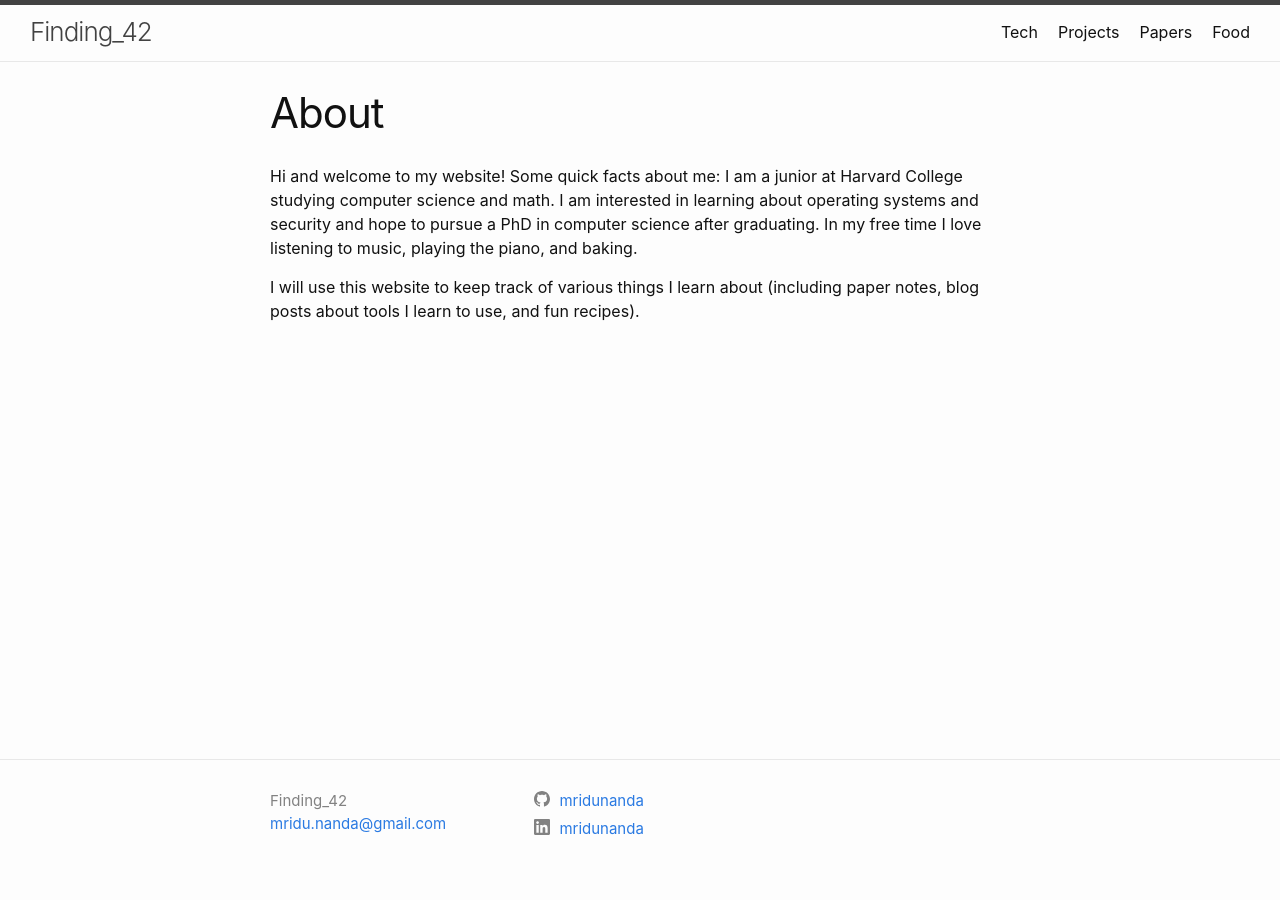
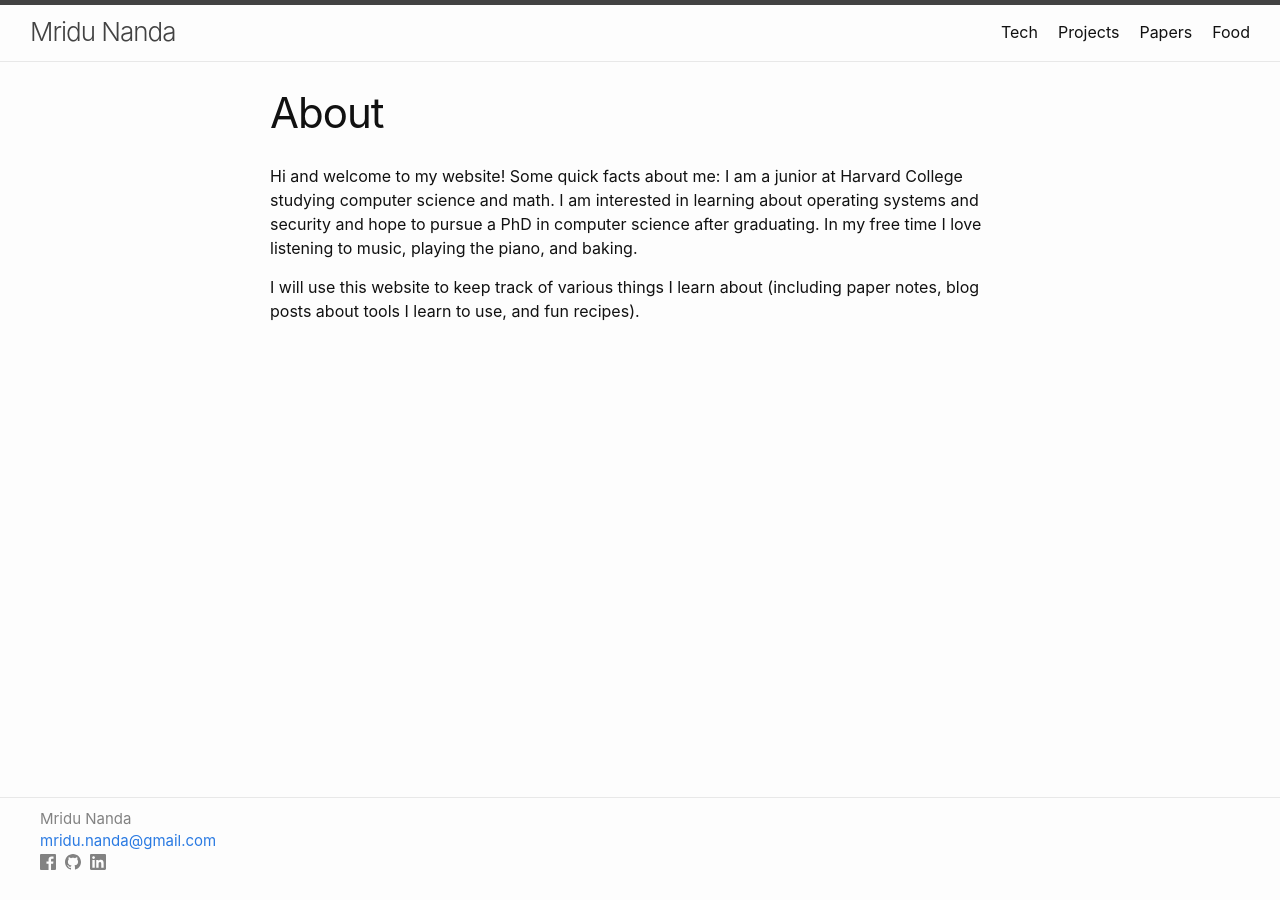
Before and after one commit to mridunanda/mridunanda.github.io, a Jekyll site: the page built from index.md, in a window 1280 px wide. Built offline with Jekyll 4.4.1, drawn with Linux system fonts in a browser that asks for light colours.

Commit message:
fixed footer

```diff
--- a/_config.yml
+++ b/_config.yml
@@ -18,7 +18,7 @@
 # You can create any custom variable you would like, and they will be accessible
 # in the templates via {{ site.myvariable }}.
 
-title: Finding_42
+title: Mridu Nanda
 email: mridu.nanda@gmail.com
 description: >- # this means to ignore newlines until "baseurl:"
   My site for keeping track of different tools I learn to use and other
@@ -27,6 +27,7 @@ baseurl: "" # the subpath of your site, e.g. /blog
 url: "" # the base hostname & protocol for your site, e.g. http://example.com
 linkedin_username: mridunanda
 github_username:  mridunanda
+facebook_username:  mridunanda
 
 # Build settings
 theme: minima
--- a/_includes/footer.html
+++ b/_includes/footer.html
@@ -1,7 +1,7 @@
 <footer class="site-footer h-card">
   <data class="u-url" href="{{ "/" | relative_url }}"></data>
 
-  <div class="wrapper">
+  <div class="wrapper-footer">
 
     <!-- <h2 class="footer-heading">{{ site.title | escape }}</h2> -->
 
@@ -18,11 +18,8 @@
             {%- if site.email -%}
             <li><a class="u-email" href="mailto:{{ site.email }}">{{ site.email }}</a></li>
             {%- endif -%}
+			<li> {%- include social.html -%} </li>
         </ul>
-      </div>
-
-      <div class="footer-col footer-col-2">
-        {%- include social.html -%}
       </div>
 
     </div>
--- a/_includes/social.html
+++ b/_includes/social.html
@@ -1,10 +1,10 @@
 <ul class="social-media-list">
   {%- if site.dribbble_username -%}<li><a href="https://dribbble.com/{{ site.dribbble_username| cgi_escape | escape }}"><svg class="svg-icon"><use xlink:href="{{ '/assets/minima-social-icons.svg#dribbble' | relative_url }}"></use></svg> <span class="username">{{ site.dribbble_username| escape }}</span></a></li>{%- endif -%}
-  {%- if site.facebook_username -%}<li><a href="https://www.facebook.com/{{ site.facebook_username| cgi_escape | escape }}"><svg class="svg-icon"><use xlink:href="{{ '/assets/minima-social-icons.svg#facebook' | relative_url }}"></use></svg> <span class="username">{{ site.facebook_username| escape }}</span></a></li>{%- endif -%}
+  {%- if site.facebook_username -%}<a href="https://www.facebook.com/{{ site.facebook_username| cgi_escape | escape }}"><svg class="svg-icon"><use xlink:href="{{ '/assets/minima-social-icons.svg#facebook' | relative_url }}"></use></svg> </a>{%- endif -%}
   {%- if site.flickr_username -%}<li><a href="https://www.flickr.com/photos/{{ site.flickr_username| cgi_escape | escape }}"><svg class="svg-icon"><use xlink:href="{{ '/assets/minima-social-icons.svg#flickr' | relative_url }}"></use></svg> <span class="username">{{ site.flickr_username| escape }}</span></a></li>{%- endif -%}
-  {%- if site.github_username -%}<li><a href="https://github.com/{{ site.github_username| cgi_escape | escape }}"><svg class="svg-icon"><use xlink:href="{{ '/assets/minima-social-icons.svg#github' | relative_url }}"></use></svg> <span class="username">{{ site.github_username| escape }}</span></a></li>{%- endif -%}
+  {%- if site.github_username -%}<a href="https://github.com/{{ site.github_username| cgi_escape | escape }}"><svg class="svg-icon"><use xlink:href="{{ '/assets/minima-social-icons.svg#github' | relative_url }}"></use></svg> </a>{%- endif -%}
   {%- if site.instagram_username -%}<li><a href="https://instagram.com/{{ site.instagram_username| cgi_escape | escape }}"><svg class="svg-icon"><use xlink:href="{{ '/assets/minima-social-icons.svg#instagram' | relative_url }}"></use></svg> <span class="username">{{ site.instagram_username| escape }}</span></a></li>{%- endif -%}
-  {%- if site.linkedin_username -%}<li><a href="https://www.linkedin.com/in/{{ site.linkedin_username| cgi_escape | escape }}"><svg class="svg-icon"><use xlink:href="{{ '/assets/minima-social-icons.svg#linkedin' | relative_url }}"></use></svg> <span class="username">{{ site.linkedin_username| escape }}</span></a></li>{%- endif -%}
+{%- if site.linkedin_username -%}<a href="https://www.linkedin.com/in/{{ site.linkedin_username| cgi_escape | escape }}"><svg class="svg-icon"><use xlink:href="{{ '/assets/minima-social-icons.svg#linkedin' | relative_url }}"></use></svg> </a>{%- endif -%}
   {%- if site.pinterest_username -%}<li><a href="https://www.pinterest.com/{{ site.pinterest_username| cgi_escape | escape }}"><svg class="svg-icon"><use xlink:href="{{ '/assets/minima-social-icons.svg#pinterest' | relative_url }}"></use></svg> <span class="username">{{ site.pinterest_username| escape }}</span></a></li>{%- endif -%}
   {%- for mst in site.mastodon -%}{%- if mst.username and mst.instance -%}<li><a href="https://{{ mst.instance| cgi_escape | escape}}/@{{mst.username}}"><svg class="svg-icon"><use xlink:href="{{ '/assets/minima-social-icons.svg#mastodon' | relative_url }}"></use></svg> <span class="username">{{ mst.username|escape }}</span></a></li>{%- endif -%}{%- endfor -%}
   {%- if site.twitter_username -%}<li><a href="https://www.twitter.com/{{ site.twitter_username| cgi_escape | escape }}"><svg class="svg-icon"><use xlink:href="{{ '/assets/minima-social-icons.svg#twitter' | relative_url }}"></use></svg> <span class="username">{{ site.twitter_username| escape }}</span></a></li>{%- endif -%}
--- a/_sass/minima/_base.scss
+++ b/_sass/minima/_base.scss
@@ -191,7 +191,30 @@ pre {
   }
 }
 
+
+/**
+ * Header wrapper
+ */
 .wrapper-header {
+  	margin-right: auto;
+  	margin-left: auto;
+    padding-right: $spacing-unit;
+    padding-left: $spacing-unit;
+    @extend %clearfix;
+
+    @include media-query($on-laptop) {
+    	max-width: -webkit-calc(#{$content-width} - (#{$spacing-unit}));
+    	max-width:         calc(#{$content-width} - (#{$spacing-unit}));
+        padding-right: $spacing-unit / 2;
+        padding-left: $spacing-unit / 2;
+    }
+}
+
+
+/**
+ * Footer wrapper
+ */
+.wrapper-footer {
   	margin-right: auto;
   	margin-left: auto;
     padding-right: $spacing-unit;
--- a/_sass/minima/_layout.scss
+++ b/_sass/minima/_layout.scss
@@ -107,7 +107,7 @@
  */
 .site-footer {
   border-top: 1px solid $grey-color-light;
-  padding: $spacing-unit 0;
+  padding: $spacing-unit/3;
 }
 
 .footer-heading {
@@ -130,7 +130,6 @@
 
 .footer-col {
   float: left;
-  margin-bottom: $spacing-unit / 2;
   padding-left: $spacing-unit / 2;
 }
 
```
